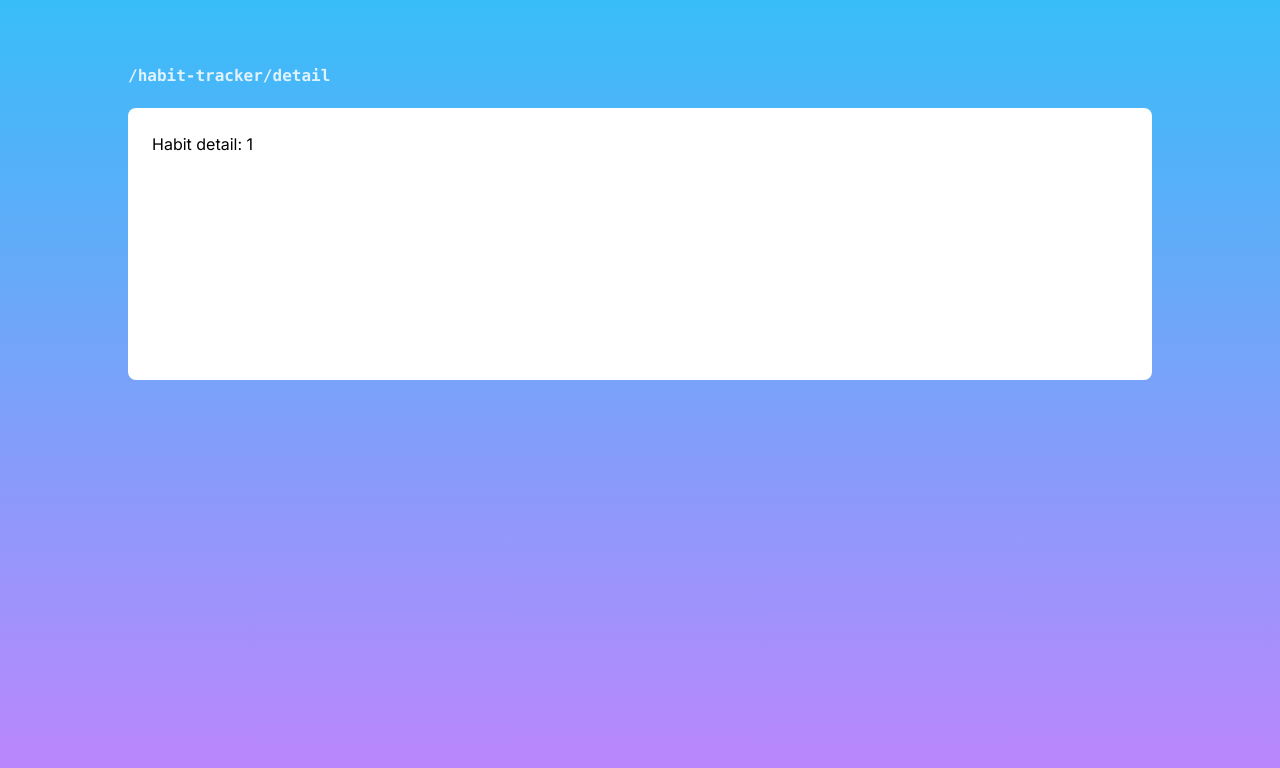
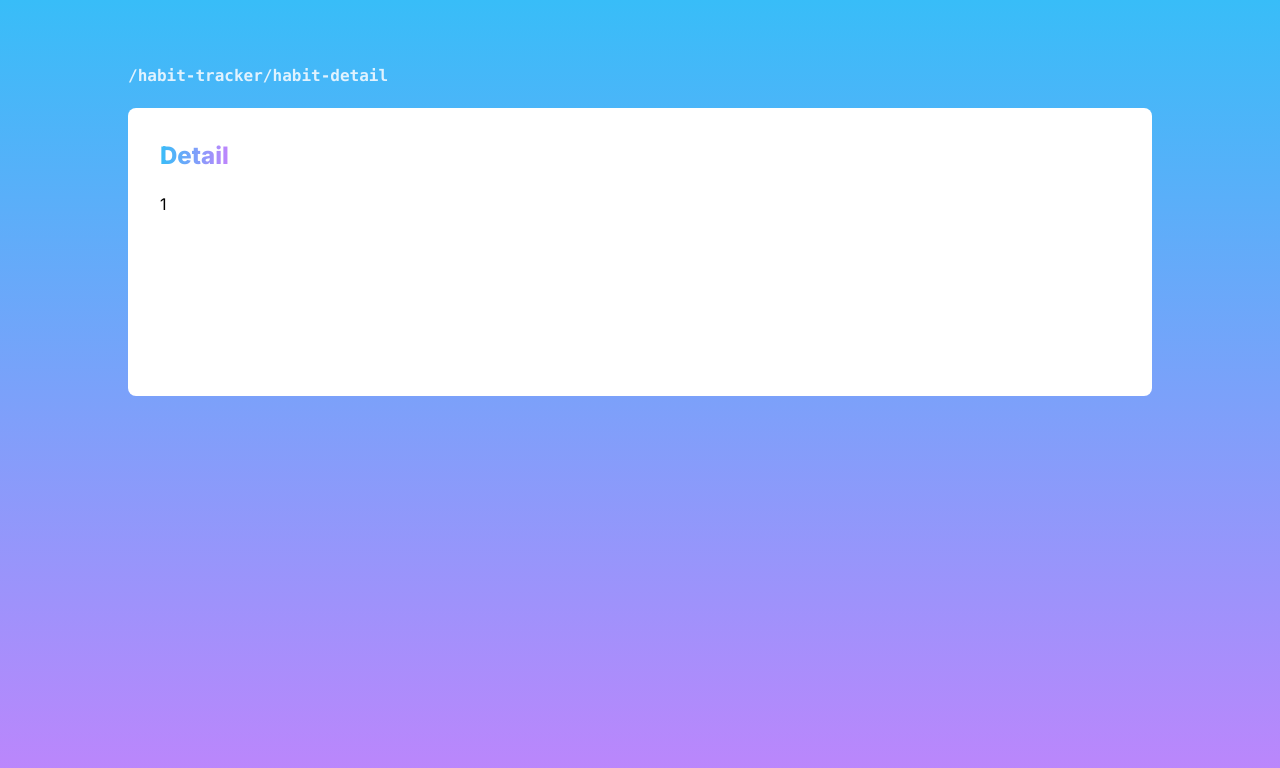
Before and after one commit to misokucera/habit-tracker, a Next.js app: page /detail/1 in a window 1280 px wide. Shown: the top 768 px of the page. Built offline with nearby package versions, Linux system fonts and the light colour scheme; no server answers; the database is empty.

Commit message:
Add headline component

```diff
--- a/src/app/detail/[id]/page.tsx
+++ b/src/app/detail/[id]/page.tsx
@@ -13,7 +13,7 @@ const Detail = ({ params }: { params: { id: string } }) => {
     return (
         <div className="w-full max-w-5xl">
             <div className="mb-5">
-                <Breadcrumbs segments={["detail"]} />
+                <Breadcrumbs segments={["habit-detail"]} />
             </div>
             <ContentBox>
                 <div className="h-56">
--- a/src/app/login/page.tsx
+++ b/src/app/login/page.tsx
@@ -4,6 +4,7 @@ import Breadcrumbs from "@/components/ui/Breadcrumbs";
 import SignInForm from "@/features/auth/components/SignInForm";
 import WithoutAuthentication from "@/features/auth/components/WithoutAuthentication";
 import ContentBox from "@/components/ui/ContentBox";
+import Headline from "@/components/ui/Headline";
 
 export default function Login() {
     return (
@@ -14,9 +15,9 @@ export default function Login() {
                 </div>
                 <ContentBox>
                     <div className="py-5">
-                        <h1 className="inline-block font-bold text-3xl bg-clip-text text-transparent bg-gradient-to-r from-sky-400 to-purple-400 mb-5">
-                            Welcome
-                        </h1>
+                        <div className="mb-5">
+                            <Headline>Welcome</Headline>
+                        </div>
                         <p className="max-w-xs text-sm text-slate-500 mb-10">
                             Start tracking your habits after sign in with
                             options below
--- a/src/app/page.tsx
+++ b/src/app/page.tsx
@@ -15,7 +15,7 @@ export default function Home() {
                 <StatusesProvider>
                     <div className="w-full max-w-5xl">
                         <div className="flex items-center justify-between gap-3 mb-5">
-                            <Breadcrumbs segments={["list"]} />
+                            <Breadcrumbs />
                             <SignOutButton />
                         </div>
                         <ContentBox>
--- a/src/components/ui/ContentBox.tsx
+++ b/src/components/ui/ContentBox.tsx
@@ -5,7 +5,7 @@ type Props = {
 };
 
 const ContentBox = ({ children }: Props) => {
-    return <div className="rounded-lg bg-white p-6">{children}</div>;
+    return <div className="rounded-lg bg-white p-6 sm:p-8">{children}</div>;
 };
 
 export default ContentBox;
--- /dev/null
+++ b/src/components/ui/Headline.tsx
@@ -0,0 +1,15 @@
+import React from "react";
+
+type Props = {
+    children: React.ReactNode;
+};
+
+const Headline = ({ children }: Props) => {
+    return (
+        <h1 className="inline-block text-2xl font-extrabold bg-clip-text text-transparent bg-gradient-to-r from-sky-400 to-purple-400">
+            {children}
+        </h1>
+    );
+};
+
+export default Headline;
--- a/src/features/habits/components/HabitDetail.tsx
+++ b/src/features/habits/components/HabitDetail.tsx
@@ -1,7 +1,9 @@
 "use client";
 
-import { useEffect } from "react";
+import { useEffect, useState } from "react";
 import { getHabit } from "../services/habits";
+import Headline from "@/components/ui/Headline";
+import { Habit } from "../contexts/HabitsContexts";
 
 type Props = {
     userId: string;
@@ -13,7 +15,14 @@ const HabitDetail = ({ userId, habitId }: Props) => {
         getHabit(userId, habitId);
     }, [userId, habitId]);
 
-    return <div>Habit detail: {habitId}</div>;
+    return (
+        <div>
+            <div className="mb-5">
+                <Headline>Detail</Headline>
+            </div>
+            <p>{habitId}</p>
+        </div>
+    );
 };
 
 export default HabitDetail;
--- a/src/features/habits/components/HabitList.tsx
+++ b/src/features/habits/components/HabitList.tsx
@@ -20,6 +20,7 @@ import ChangeStatusButton from "@/features/statuses/components/ChangeStatusButto
 import { auth } from "@/services/firebase";
 import SignOutButton from "@/features/auth/components/SignOutButton";
 import Link from "next/link";
+import Headline from "@/components/ui/Headline";
 
 dayjs.extend(localizedFormat);
 
@@ -76,9 +77,7 @@ const HabitList = () => {
             />
 
             <div className="flex gap-3 justify-between items-center mb-10">
-                <h1 className="text-2xl font-extrabold bg-clip-text text-transparent bg-gradient-to-r from-sky-400 to-purple-400">
-                    Habits
-                </h1>
+                <Headline>Habits</Headline>
                 <button
                     onClick={() => setIsCreateDialogOpen(true)}
                     className="px-4 py-2 text-sm text-white bg-sky-400 hover:bg-sky-500 font-semibold rounded transition-colors"
```
